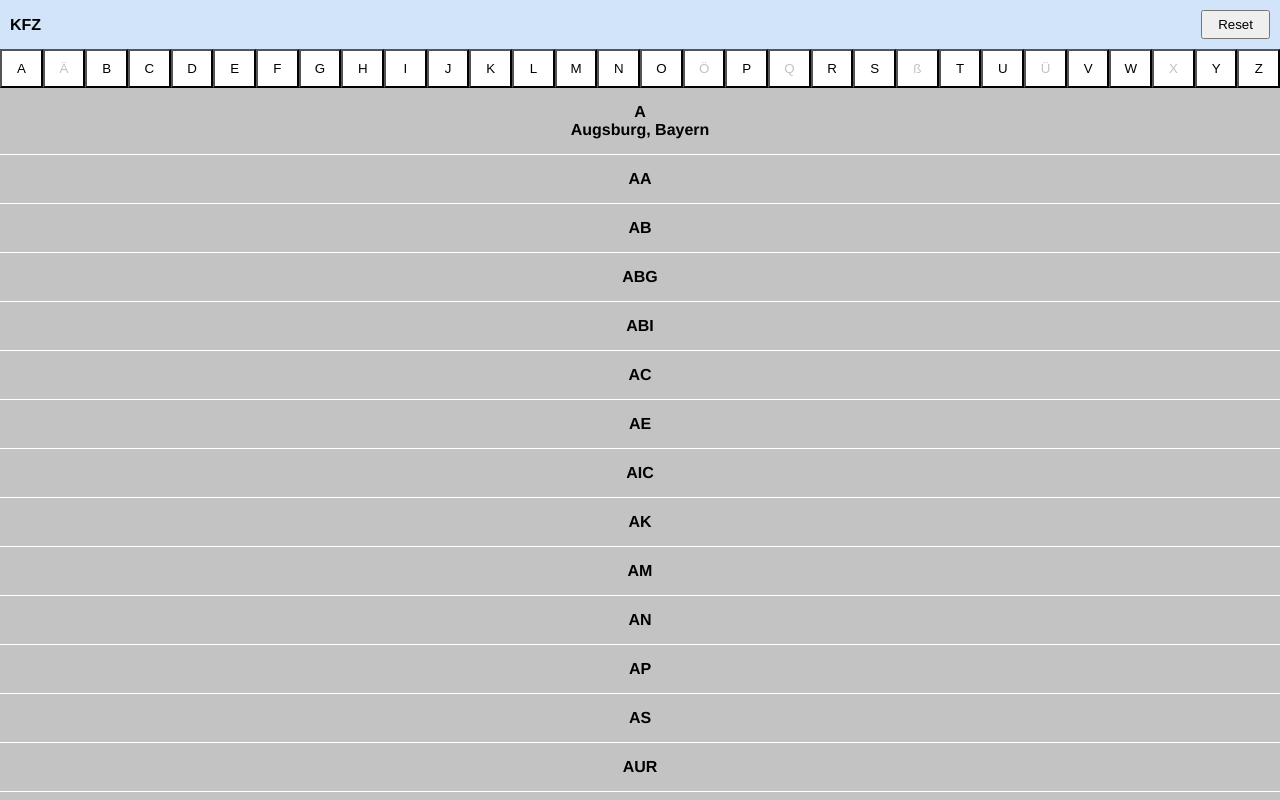
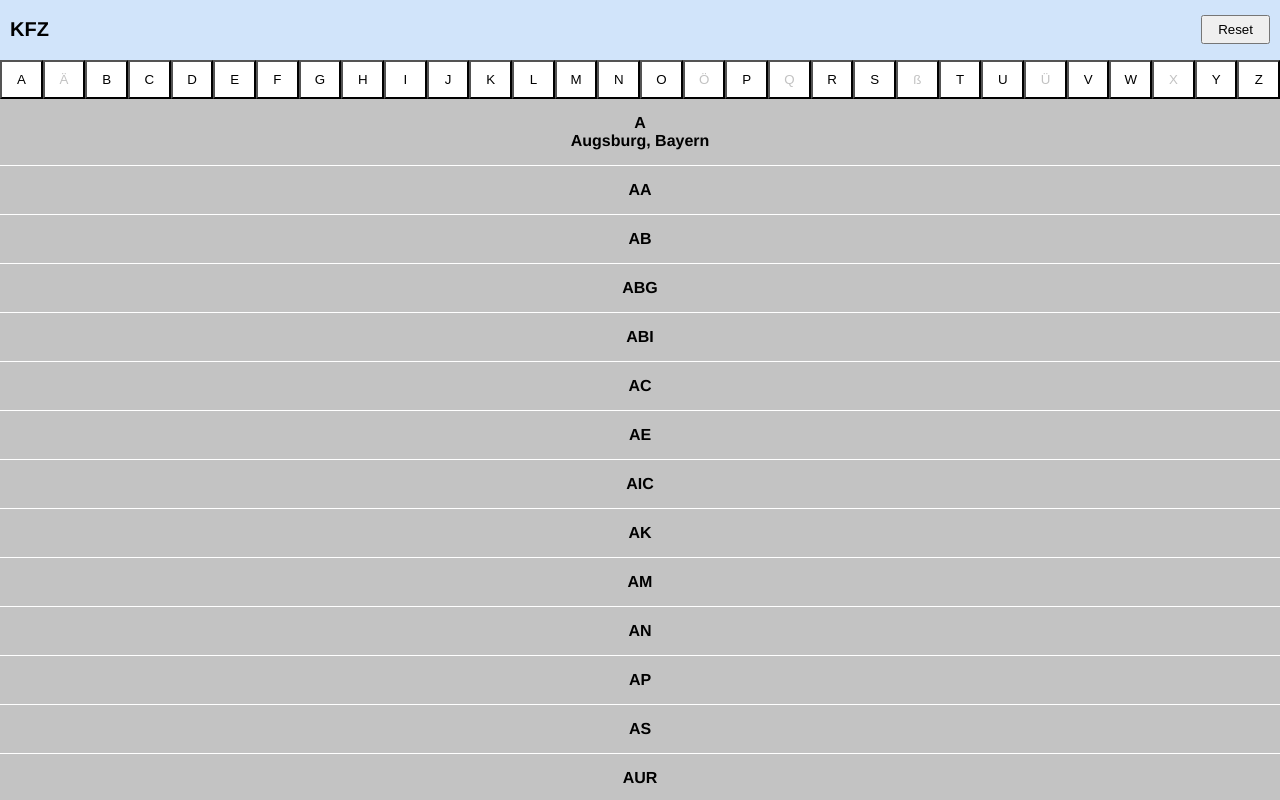
Before and after one commit to maurer2/kfz, a Vue app: page / in a window 1280 px wide. Shown: the top 800 px of the page. Built offline with nearby package versions, Linux system fonts and the light colour scheme.

Commit message:
added search term in header

```diff
--- a/src/components/Main.vue
+++ b/src/components/Main.vue
@@ -1,8 +1,9 @@
 <template>
   <div class="wrapper" :class="{ 'wrapper--is-vibrant' : oledDevice }">
     <header class="header">
-      <h1>KFZ</h1>
-      <button type="button" @click="resetList()">Reset</button>
+      <h1 class="title">KFZ</h1>
+      <span class="search" v-if="hasSearched">Suche: {{ searchTerms }}</span>
+      <button class="button" type="button" @click="resetList()">Reset</button>
     </header>
     <main class="main">
       <Navigation :availableLetters="keyList.getUniqueLetters()"
@@ -26,17 +27,28 @@ export default {
   data() {
     return {
       oledDevice: false,
+      hasSearched: false,
       selectedLetters: [],
       keyList: new ListJS(),
     };
   },
+  computed: {
+    searchTerms() {
+      const text = (this.hasSearched) ? this.selectedLetters.join('-') : '';
+
+      return text;
+    },
+  },
   methods: {
     selectLetter(value) {
+      this.hasSearched = true;
       this.selectedLetters.push(value);
       this.keyList.filterList(value);
     },
     resetList() {
+      this.hasSearched = false;
       this.keyList.resetList();
+      this.selectedLetters = [];
     },
   },
 };
@@ -62,12 +74,16 @@ export default {
     justify-content: space-between;
     align-items: center;
 
-    h1 {
-      font-size: 1rem;
+    .title {
+      font-size: 1.25rem;
       font-weight: bold;
     }
 
-    button {
+    .search {
+      font-size: 1rem;
+    }
+
+    .button {
       padding: 5px 15px;
     }
   }
```
Also changed, not shown: 1 other file (tests, documents, lock files or other folders).
